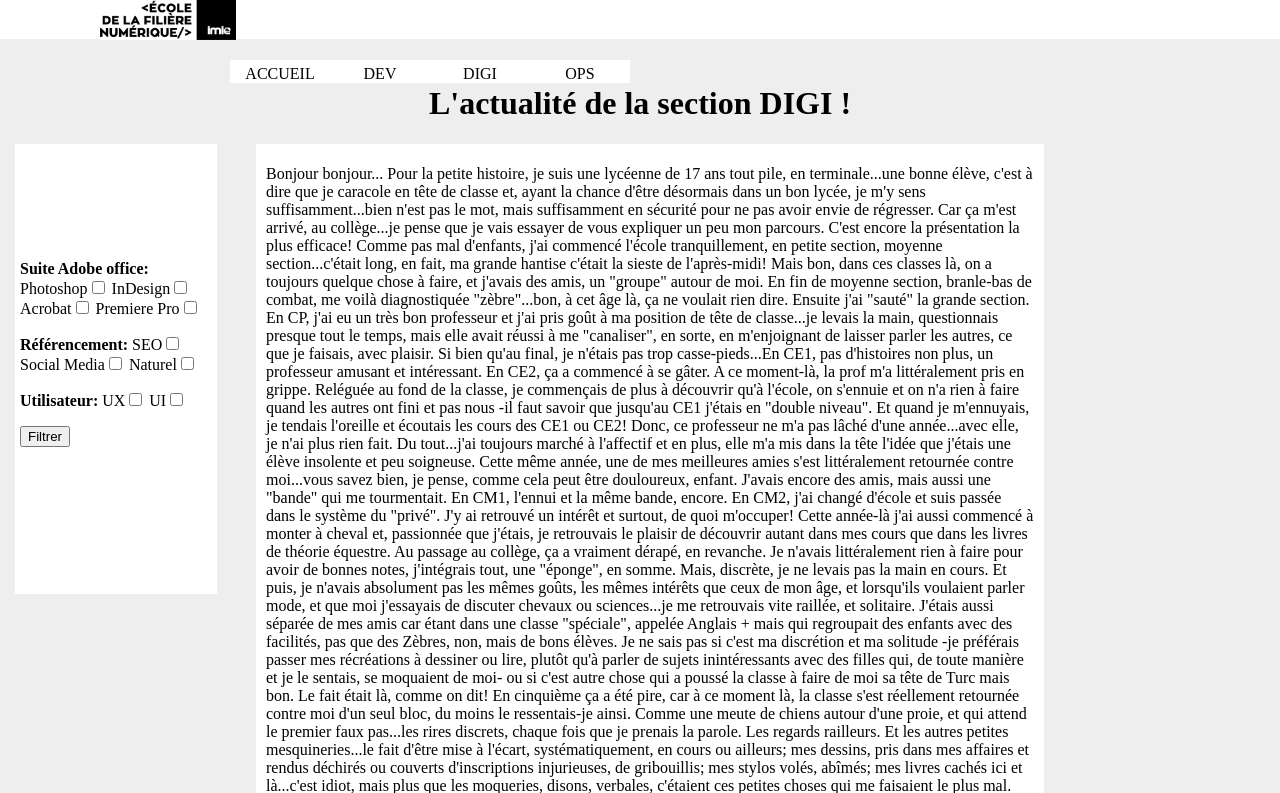
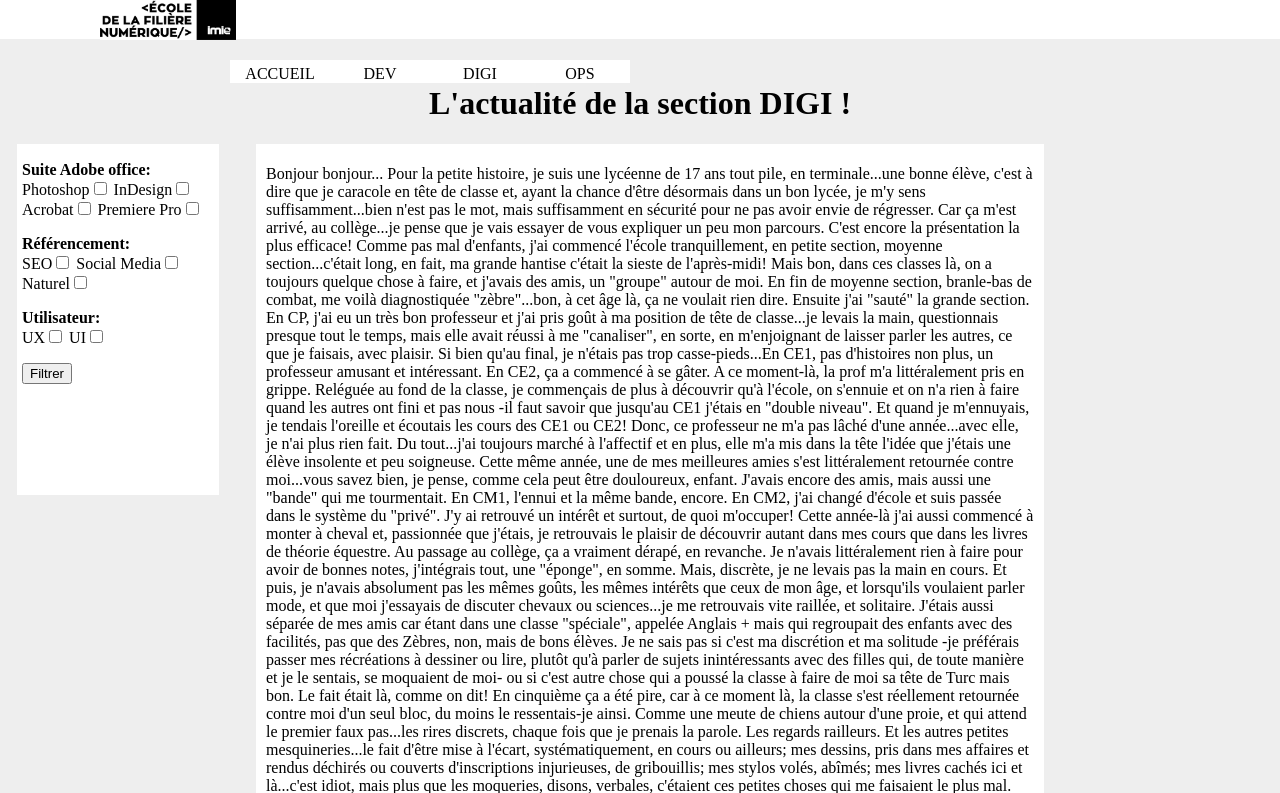
Before and after one commit to GeoffroyDutot/UMAKE, a PHP site: page /presentation_digital.php in a window 1280 px wide. Shown: the part 36-829 px from the top of the page. Run offline with PHP 8.4, Linux system fonts and the light colour scheme.

Commit message:
tri par section

```diff
--- a/css/style.css
+++ b/css/style.css
@@ -23,11 +23,11 @@ body {
 #trier_articles {
   position: fixed;
   left: 15px;
-  padding-top: 100px;
+  padding-top: 1px;
   padding-bottom: 100px;
   padding-left: 5px;
   padding-right: 5px;
-  margin-left: 0;
+  margin-left: 2px;
   width: 15%;
   background-color: white;
   min-height: 250px;
--- a/trier_articles_digi.php
+++ b/trier_articles_digi.php
@@ -2,7 +2,7 @@
   <p>
       <strong>
     Suite Adobe office:
-      </strong>
+  </strong> <br />
  <label>Photoshop<input type="checkbox" name="Photoshop" /></label>
  <label>InDesign<input type="checkbox" name="inDesign" /></label>
  <label>Acrobat<input type="checkbox" name="Acrobat" /></label>
@@ -11,13 +11,13 @@
    <p>
      <strong>
      Référencement:
-     </strong>
+   </strong> <br />
     <label>SEO<input type="checkbox" name="SEO" /></label>
     <label>Social Media<input type="checkbox" name="Social Media" /></label>
     <label>Naturel<input type="checkbox" name="Naturel" /></label>
    </p>
    <p>
-     <strong>Utilisateur: </strong>
+     <strong>Utilisateur: </strong> <br />
       <label>UX<input type="checkbox" name="UX" /></label>
        <label>UI<input type="checkbox" name="UI" /></label>
    </p>
```
Also changed, not shown: trier_articles_dev.php (+4 -4 lines).
